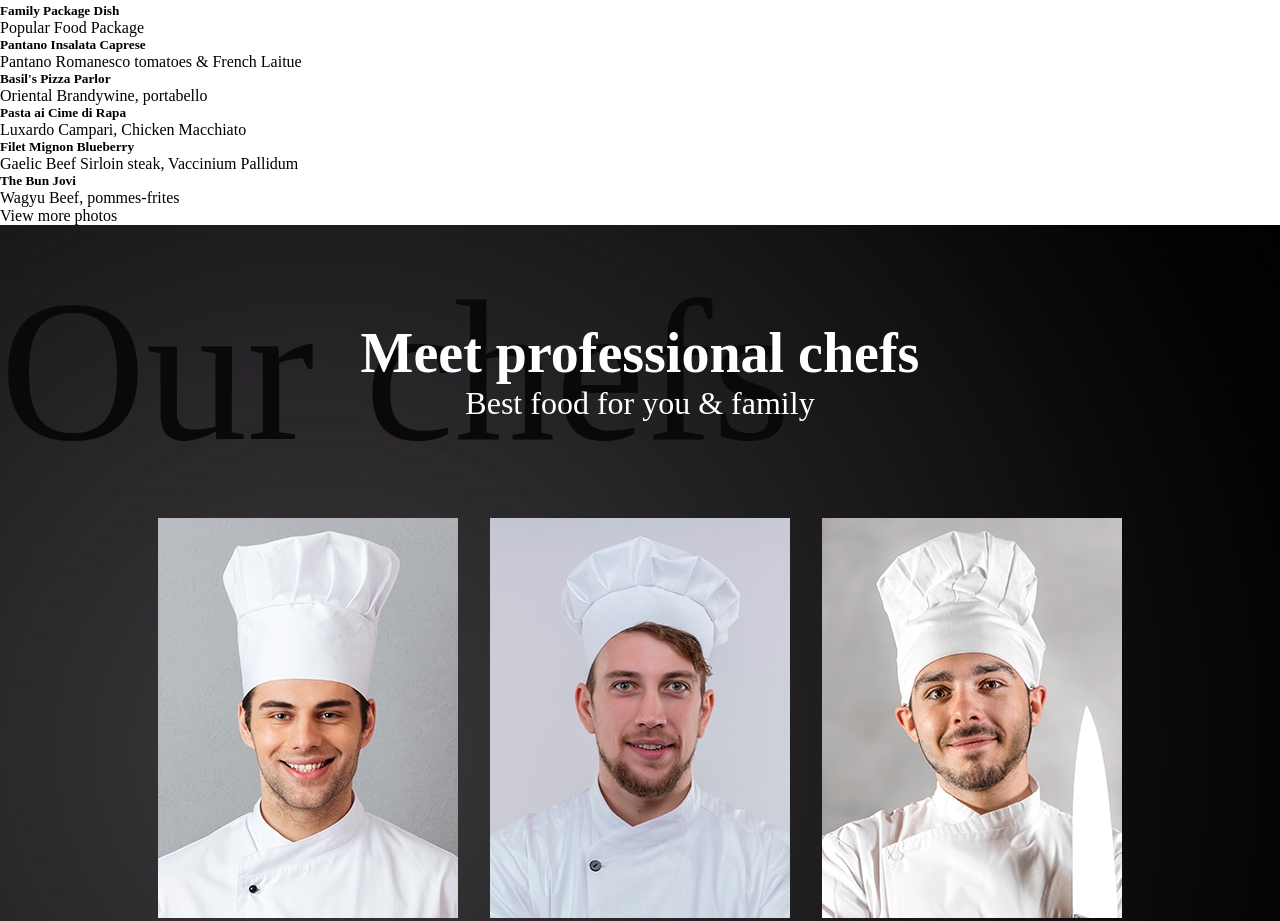
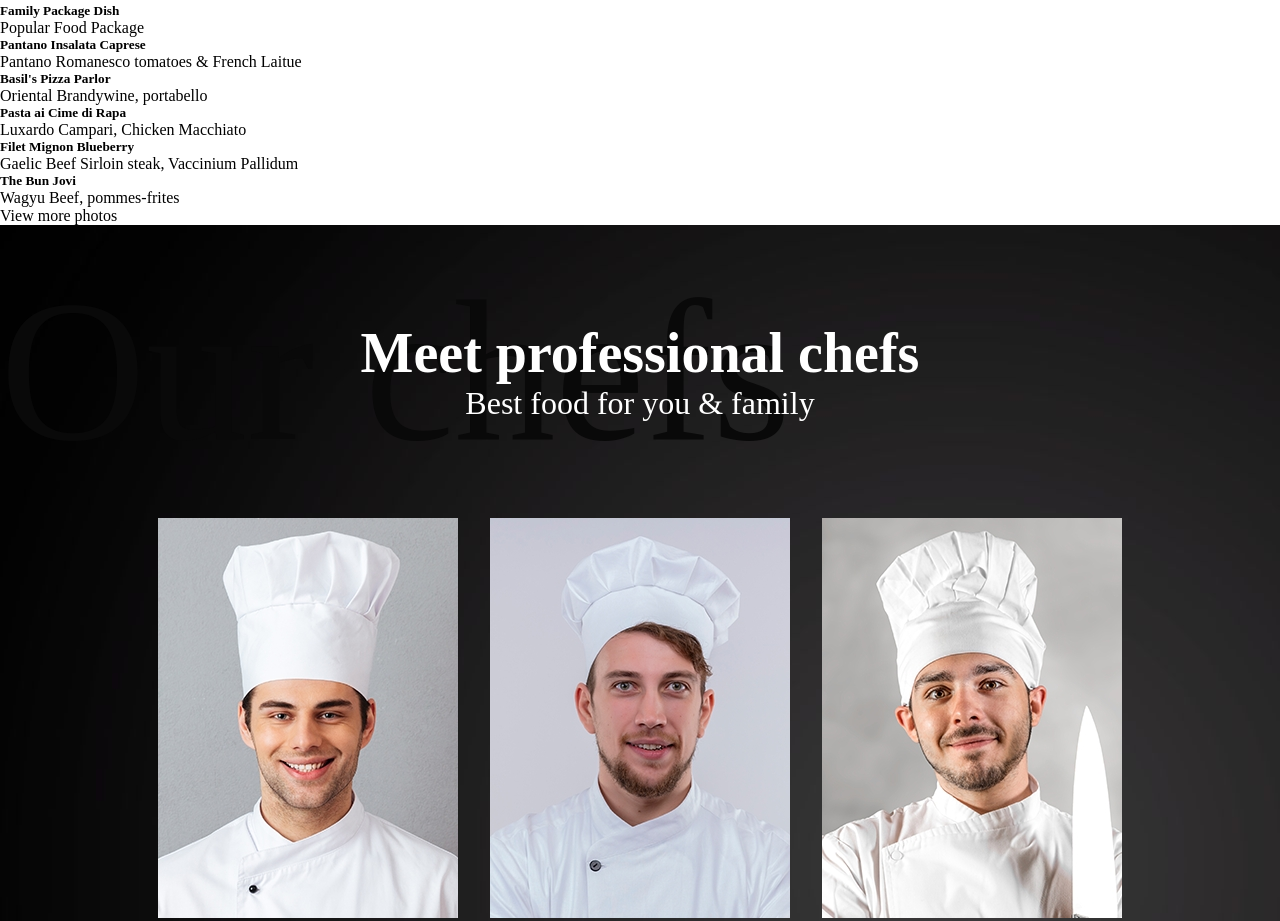
Before and after one commit to hanaelle/kabibi-food, a website: page index.html in a window 1280 px wide. Shown: the part 2677-3598 px from the top of the page. Drawn offline with nearby package versions, Linux system fonts and the light colour scheme; files that its build step writes are made by us from their sources; a web font is replaced by a local one.

Commit message:
Attempt to fix background image

```diff
--- a/assets/Style/Sass/Layout/_our-chefs.scss
+++ b/assets/Style/Sass/Layout/_our-chefs.scss
@@ -1,6 +1,6 @@
 #ourchefs {
-    background-image: url(/assets/img/our-chefs/imgbg-ourchefs.jpg);
-    background-position: right;
+    background-image: url('/assets/img/our-chefs/imgbg-ourchefs.jpg');
+    background-position: left top;
     height: 100vh;
     .titles {
         h2 {
```
